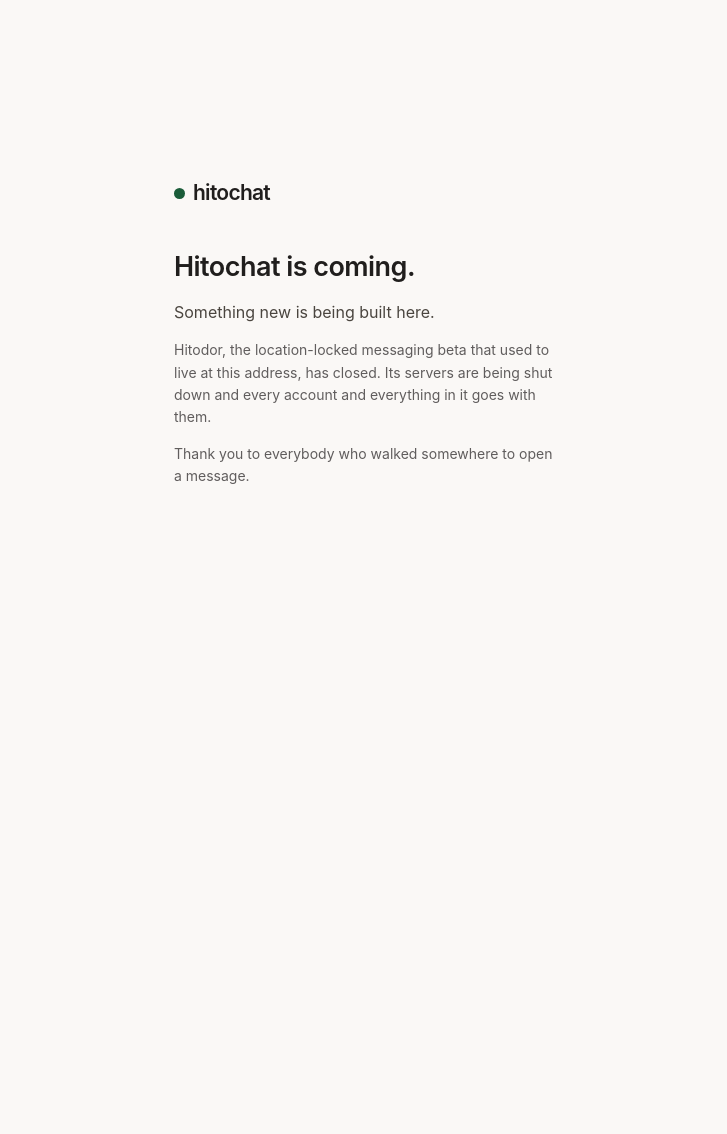
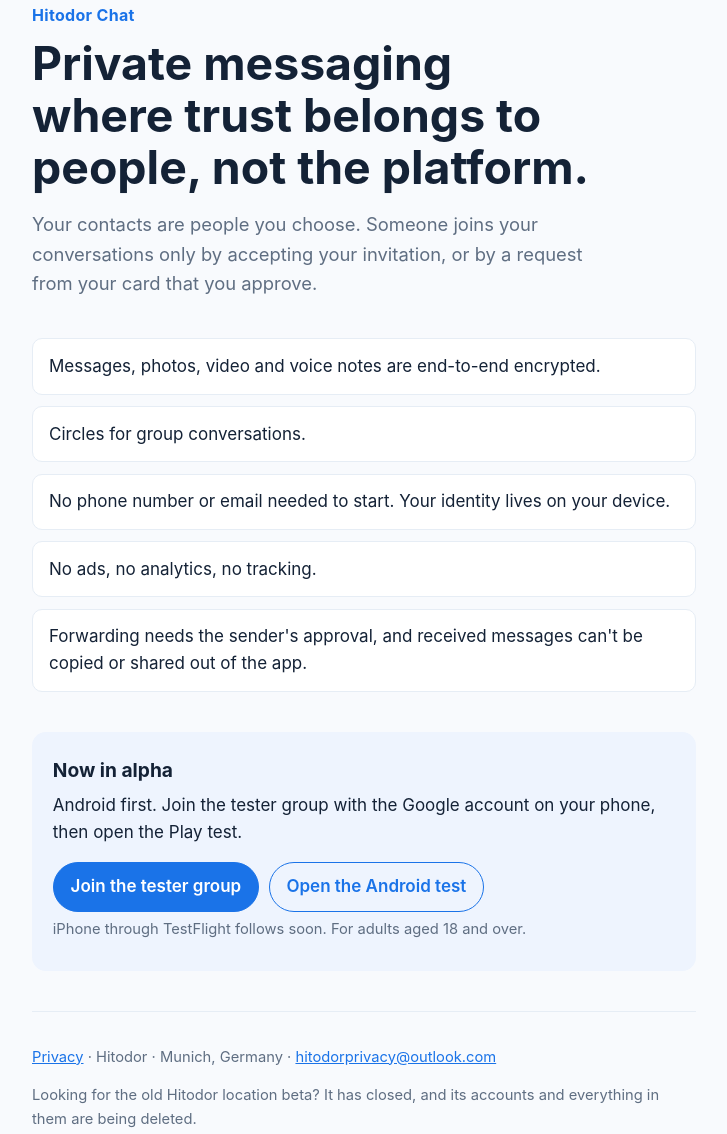
Before and after one commit to KaseLite/hitodor-holding, a plain HTML site: page index.html in a window 1280 px wide. Shown: the part 61-1195 px from the top of the page, without its empty margins (276-1003 px from the left). Before the commit the page ends 800 px from the top, so only its background shows below. Drawn offline with Linux system fonts and the light colour scheme.

Commit message:
Hitodor Chat landing page (keeps the closed-beta notice)

```diff
--- a/index.html
+++ b/index.html
@@ -1,92 +1,61 @@
 <!doctype html>
 <html lang="en">
 <head>
-    <meta charset="utf-8" />
-    <meta name="viewport" content="width=device-width, initial-scale=1" />
-    <title>Hitochat</title>
-    <meta name="robots" content="noindex" />
-    <meta name="description" content="Hitochat is coming." />
-    <!--
-      The holding page for hitodor.app and hitodor.com, 4 September 2026.
-
-      Hitodor's backend was shut down on this date — Supabase, Firebase and the
-      hito1 box all went with it. Every A record on both domains pointed at
-      that box, so without this page they would resolve to a dead address.
-
-      **It is hosted on GitHub Pages, deliberately, and not on a server.**
-      The whole point of the shutdown was to stop running services; putting a
-      holding page on a VM would have kept one alive to say that none were
-      running. Pages costs nothing, needs no maintenance, and cannot fail in a
-      way that pages somebody at 2am.
-
-      The palette and type are lifted from the old beta page so the domain
-      still looks like itself.
-    -->
+<meta charset="utf-8">
+<meta name="viewport" content="width=device-width, initial-scale=1">
+<title>Hitodor Chat</title>
+<meta name="description" content="Private messaging where trust belongs to people, not the platform.">
 <style>
-      :root {
-        --bg: #faf8f6;
-        --text: #201e1d;
-        --secondary: #4a453f;
-        --muted: #605d5d;
-        --accent: #1a5c39;
-      }
+  :root { --ink:#142236; --muted:#5F6E82; --rule:#E6EDF5; --bg:#F8FAFD; --card:#FFFFFF; --accent:#1A73E8; --accent-ink:#FFFFFF; --soft:#EEF4FE; }
+  @media (prefers-color-scheme: dark) { :root { --ink:#E6EDF5; --muted:#8494A9; --rule:#1E2D42; --bg:#0C1726; --card:#142236; --accent:#8AB4F8; --accent-ink:#08203F; --soft:#103F80; } }
   * { box-sizing: border-box; }
-      body {
-        margin: 0;
-        min-height: 100vh;
-        display: flex;
-        align-items: center;
-        justify-content: center;
-        padding: 40px 24px;
-        background: var(--bg);
-        color: var(--text);
-        font: 400 16px/1.6 "Archivo", -apple-system, BlinkMacSystemFont,
-          "Segoe UI", Roboto, sans-serif;
-      }
-      main { max-width: 380px; }
-      .lockup {
-        display: flex; align-items: center; gap: 8px; margin-bottom: 40px;
-      }
-      .stone {
-        width: 11px; height: 11px; border-radius: 999px; background: var(--accent);
-      }
-      .wordmark {
-        font-size: 21px; font-weight: 600; letter-spacing: -0.035em;
-      }
-      h1 {
-        font-size: 27px; line-height: 1.25; font-weight: 600;
-        letter-spacing: -0.02em; margin: 0 0 16px;
-      }
-      p { margin: 0 0 14px; color: var(--secondary); }
-      .muted { color: var(--muted); font-size: 14px; }
+  body { margin:0; background:var(--bg); color:var(--ink); font:17px/1.6 -apple-system, BlinkMacSystemFont, "Segoe UI", Roboto, "Helvetica Neue", sans-serif; }
+  main { max-width: 44rem; margin: 0 auto; padding: 4rem 1.25rem 3rem; }
+  .mark { font-weight: 700; letter-spacing: .02em; color: var(--accent); font-size: 1rem; }
+  h1 { font-size: clamp(2rem, 6vw, 2.9rem); line-height: 1.12; margin: .6rem 0 1rem; text-wrap: balance; }
+  .lede { font-size: 1.15rem; color: var(--muted); max-width: 36rem; margin: 0 0 2.5rem; }
+  ul.facts { list-style: none; padding: 0; margin: 0 0 2.5rem; display: grid; gap: .7rem; }
+  ul.facts li { padding: .85rem 1rem; background: var(--card); border: 1px solid var(--rule); border-radius: 10px; }
+  section.alpha { background: var(--soft); border-radius: 14px; padding: 1.4rem 1.3rem; margin: 0 0 2.5rem; }
+  section.alpha h2 { margin: 0 0 .4rem; font-size: 1.2rem; }
+  section.alpha p { margin: .4rem 0; }
+  .btns { display: flex; flex-wrap: wrap; gap: .6rem; margin-top: 1rem; }
+  a.btn { display: inline-block; padding: .65rem 1.05rem; border-radius: 999px; text-decoration: none; font-weight: 600; border: 1px solid var(--accent); color: var(--accent); }
+  a.btn.primary { background: var(--accent); color: var(--accent-ink); }
+  a.btn:focus-visible { outline: 3px solid var(--ink); outline-offset: 2px; }
+  .muted { color: var(--muted); font-size: .92rem; }
+  footer { border-top: 1px solid var(--rule); margin-top: 2rem; padding-top: 1.2rem; }
+  footer a { color: var(--accent); }
 </style>
 </head>
 <body>
 <main>
-      <div class="lockup">
-        <span class="stone"></span>
-        <span class="wordmark">hitochat</span>
+  <div class="mark">Hitodor Chat</div>
+  <h1>Private messaging where trust belongs to people, not the platform.</h1>
+  <p class="lede">Your contacts are people you choose. Someone joins your conversations only by accepting your invitation, or by a request from your card that you approve.</p>
+
+  <ul class="facts">
+    <li>Messages, photos, video and voice notes are end-to-end encrypted.</li>
+    <li>Circles for group conversations.</li>
+    <li>No phone number or email needed to start. Your identity lives on your device.</li>
+    <li>No ads, no analytics, no tracking.</li>
+    <li>Forwarding needs the sender's approval, and received messages can't be copied or shared out of the app.</li>
+  </ul>
+
+  <section class="alpha">
+    <h2>Now in alpha</h2>
+    <p>Android first. Join the tester group with the Google account on your phone, then open the Play test.</p>
+    <div class="btns">
+      <a class="btn primary" href="https://groups.google.com/g/hitodor">Join the tester group</a>
+      <a class="btn" href="https://play.google.com/apps/testing/app.hitochat.com">Open the Android test</a>
     </div>
+    <p class="muted">iPhone through TestFlight follows soon. For adults aged 18 and over.</p>
+  </section>
 
-      <h1>Hitochat is coming.</h1>
-
-      <p>
-        Something new is being built here.
-      </p>
-
-      <!-- Worded to be true from the moment it is published. The page goes up
-           and DNS moves BEFORE the servers are destroyed, so a sentence in the
-           completed past — "the data has been deleted" — would have been false
-           for the window in between. -->
-      <p class="muted">
-        Hitodor, the location-locked messaging beta that used to live at this
-        address, has closed. Its servers are being shut down and every account
-        and everything in it goes with them.
-      </p>
-
-      <p class="muted">
-        Thank you to everybody who walked somewhere to open a message.
-      </p>
+  <footer>
+    <p class="muted"><a href="/privacy/">Privacy</a> · Hitodor · Munich, Germany · <a href="mailto:hitodorprivacy@outlook.com">hitodorprivacy@outlook.com</a></p>
+    <p class="muted">Looking for the old Hitodor location beta? It has closed, and its accounts and everything in them are being deleted.</p>
+  </footer>
 </main>
 </body>
 </html>
```
Lines whose indentation alone changed are shown as unchanged.
